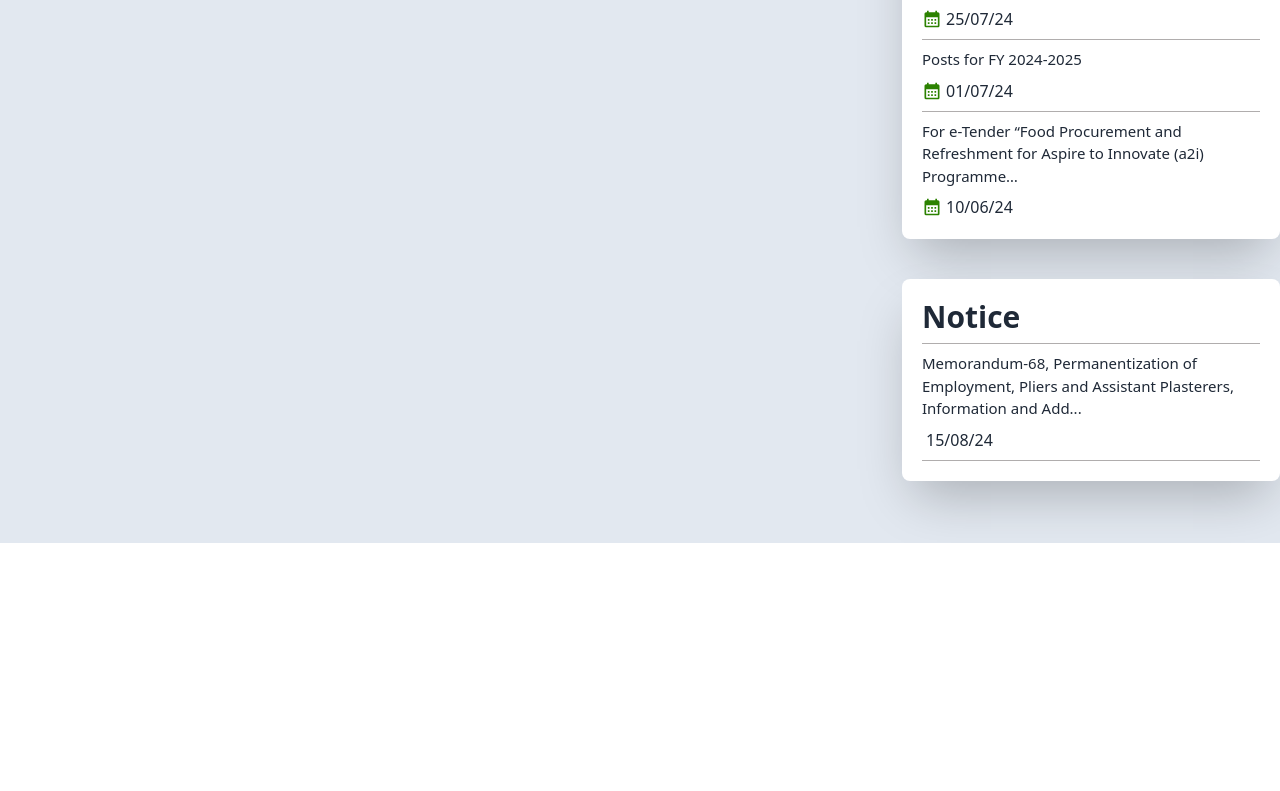
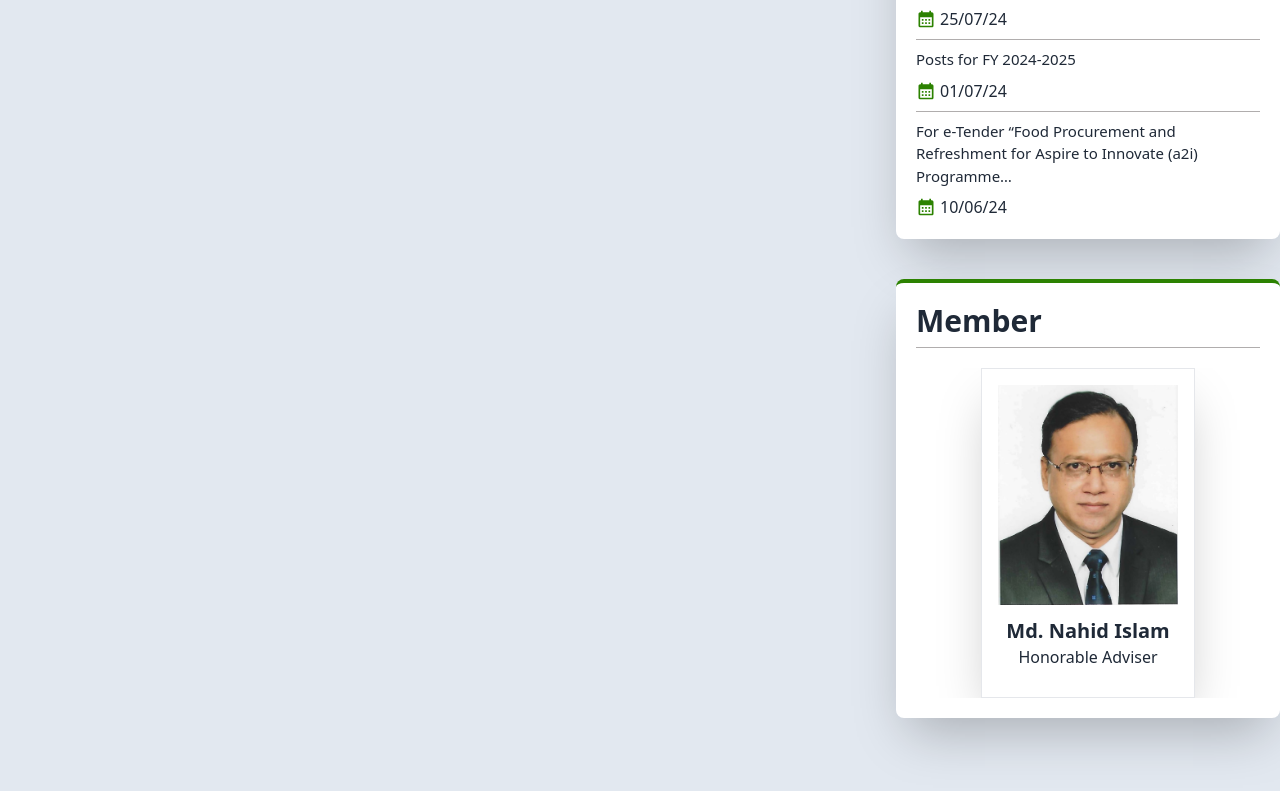
Before and after one commit to shaikTazUddin01/Web-Rethink-BD-Contest, a React (Vite) app: page / in a window 1280 px wide. Shown: the part 673-1464 px from the top of the page. Before the commit the page ends 1216 px from the top, so only its background shows below. Built offline with nearby package versions, Linux system fonts and the light colour scheme.

Commit message:
added member card

```diff
--- a/src/component/home/Contant.tsx
+++ b/src/component/home/Contant.tsx
@@ -5,7 +5,7 @@ import Member from "./Member";
 
 const Contant = () => {
   return (
-    <div className="h-screen flex  items-center gap-5">
+    <div className=" flex  items-center gap-5 pb-20">
       <div className="w-[70%]  h-full"></div>
       <div className="w-[30%]  h-full py-10">
         <Notice></Notice>
--- a/src/component/home/Member.tsx
+++ b/src/component/home/Member.tsx
@@ -1,31 +1,61 @@
 import member1 from "../../assets/Honorable Adviser (1).jpg";
 import member2 from "../../assets/Honorable Secretary Sir.jpg";
+import { Swiper, SwiperSlide } from "swiper/react";
 
+// Import Swiper styles
+import "swiper/css";
+import "swiper/css/pagination";
+import { Autoplay } from "swiper/modules";
 const Member = () => {
   return (
-    <div className=" bg-white p-5 rounded-lg shadow-2xl mt-10">
-        <div className="">
+    <div className=" border-t-4 border-primaryColor  bg-white p-5 rounded-lg shadow-2xl mt-10 overflow-hidden ">
+      <div>
+        <h1 className="text-3xl font-semibold mb-2">Member</h1>
+        <div className="w-full h-[1px] bg-[#b0adad]"></div>
+      </div>
 
-    <h1 className="text-3xl font-semibold mb-2">Notice</h1>
-        </div>
-    <div className="w-full h-[1px] bg-[#b0adad]"></div>
-    {/* notice section */}
-    <a href="" className="hover:text-primaryColor">
-      <p className="text-[15px] mt-2">
-        Memorandum-68, Permanentization of Employment, Pliers and Assistant
-        Plasterers, Information and Add...
-      </p>
-      <div className="flex items-center gap-1 mt-2">
-        <span className="text-primaryColor text-xl">
-
-        </span>
-        <p className="text-[16px]">15/08/24</p>
-      </div>
-    </a>
-    <div className="w-full h-[1px] bg-[#b0adad] mt-2"></div>
-
-    {/* <div className="w-full h-[1px] bg-[#b0adad] mt-2"></div> */}
-  </div>
+      {/* member serction */}
+      <Swiper
+        slidesPerView={1}
+        spaceBetween={10}
+        pagination={{
+          clickable: true,
+        }}
+        autoplay={{
+          delay: 2500,
+        }}
+        loop={true}
+        modules={[Autoplay]}
+        className="mySwiper mt-5"
+      >
+        <SwiperSlide>
+          <div className="flex justify-center ">
+            <div className="shadow-2xl border   p-4">
+              <div className="flex justify-center ">
+                <img src={member1} alt="" className="h-[220px] " />
+              </div>
+              <div className="text-center py-3">
+                <p className="text-xl font-semibold">Md. Nahid Islam</p>
+                <p>Honorable Adviser</p>
+              </div>
+            </div>
+          </div>
+        </SwiperSlide>
+        <SwiperSlide>
+          <div className="flex justify-center ">
+            <div className="shadow-2xl border   p-4">
+              <div className="flex justify-center ">
+                <img src={member2} alt="" className="h-[220px]" />
+              </div>
+              <div className="text-center py-3">
+                <p className="text-xl font-semibold">Md. Nahid Islam</p>
+                <p>Honorable Adviser</p>
+              </div>
+            </div>
+          </div>
+        </SwiperSlide>
+      </Swiper>
+    </div>
   );
 };
 
```
